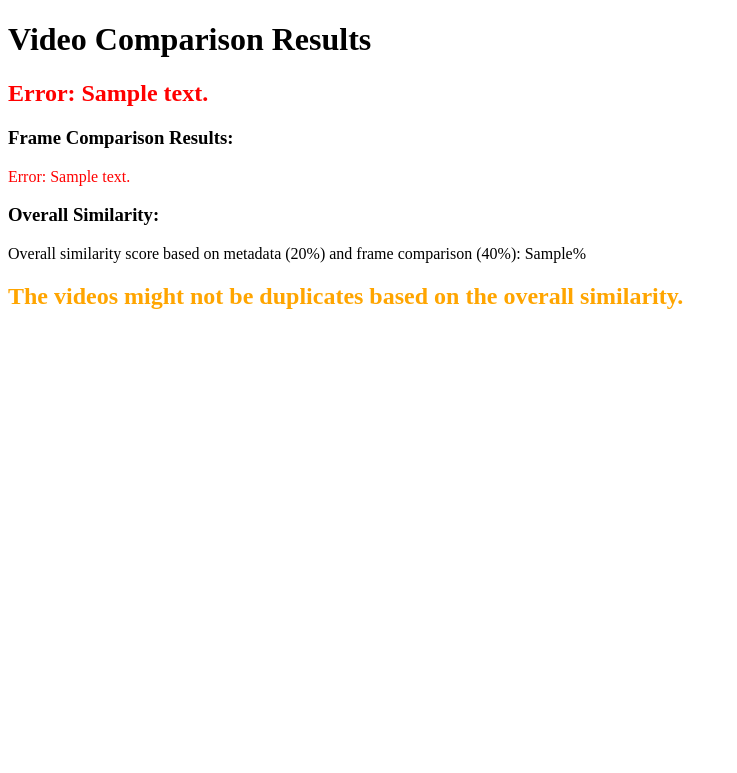
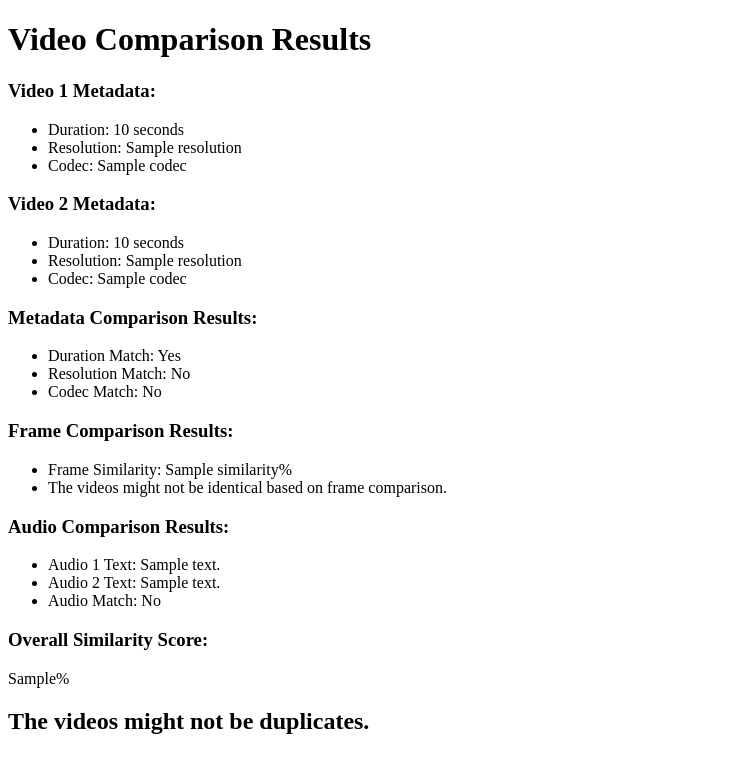
Before and after one commit to Pal1726/video_duplicate_checker, a Flask app: template templates/results.html in a window 1280 px wide. Shown: the top 773 px of the page, without its empty margins (0-737 px from the left). Run offline with Flask 3, Linux system fonts and the light colour scheme; the template is opened without the code that fills it: most values are stand-ins (such as "Sample title", 1, 10 or a date in 2020); some libraries are stand-ins or nearby versions.

Commit message:
modified

```diff
--- a/templates/results.html
+++ b/templates/results.html
@@ -8,9 +8,6 @@
 <body>
     <h1>Video Comparison Results</h1>
 
-    {% if metadata_result.status == 'error' %}
-        <h2 style="color: red;">Error: {{ metadata_result.message }}</h2>
-    {% else %}
     <h3>Video 1 Metadata:</h3>
     <ul>
         <li>Duration: {{ metadata_result.metadata1.duration }} seconds</li>
@@ -32,36 +29,22 @@
         <li>Codec Match: {{ 'Yes' if metadata_result.codec_match else 'No' }}</li>
     </ul>
 
-        {% if metadata_result.duration_match and metadata_result.resolution_match and metadata_result.codec_match %}
-            <h2 style="color: green;">The videos appear to be duplicates based on metadata!</h2>
-        {% else %}
-            <h2 style="color: orange;">The videos might not be duplicates based on metadata alone.</h2>
-        {% endif %}
-    {% endif %}
-
     <h3>Frame Comparison Results:</h3>
-    {% if frame_result.status == 'error' %}
-        <p style="color: red;">Error: {{ frame_result.message }}</p>
-    {% else %}
     <ul>
-            <li>Frame Similarity: {{ frame_result.frame_similarity }}%</li>
+        <li>Frame Similarity: {{ frame_result.similarity }}%</li>
+        <li>{{ 'The videos appear to be identical based on frame comparison!' if frame_result.similarity == 100 else 'The videos might not be identical based on frame comparison.' }}</li>
     </ul>
 
-        {% if frame_result.frame_similarity == 100 %}
-            <h2 style="color: green;">The videos appear to be identical based on frame comparison!</h2>
-        {% else %}
-            <h2 style="color: orange;">The videos might not be identical based on frame comparison.</h2>
-        {% endif %}
-    {% endif %}
+    <h3>Audio Comparison Results:</h3>
+    <ul>
+        <li>Audio 1 Text: {{ audio_result.text1 }}</li>
+        <li>Audio 2 Text: {{ audio_result.text2 }}</li>
+        <li>Audio Match: {{ 'Yes' if audio_result.audio_match else 'No' }}</li>
+    </ul>
 
-    <h3>Overall Similarity:</h3>
-    <p>Overall similarity score based on metadata (20%) and frame comparison (40%): {{ overall_similarity }}%</p>
+    <h3>Overall Similarity Score:</h3>
+    <p>{{ overall_similarity }}%</p>
 
-    {% if overall_similarity == 60 %}
-        <h2 style="color: green;">The videos are highly likely to be duplicates!</h2>
-    {% else %}
-        <h2 style="color: orange;">The videos might not be duplicates based on the overall similarity.</h2>
-    {% endif %}
-
+    <h2>{{ 'The videos are duplicates!' if overall_similarity > 80 else 'The videos might not be duplicates.' }}</h2>
 </body>
 </html>
```
Lines whose indentation alone changed are shown as unchanged.
